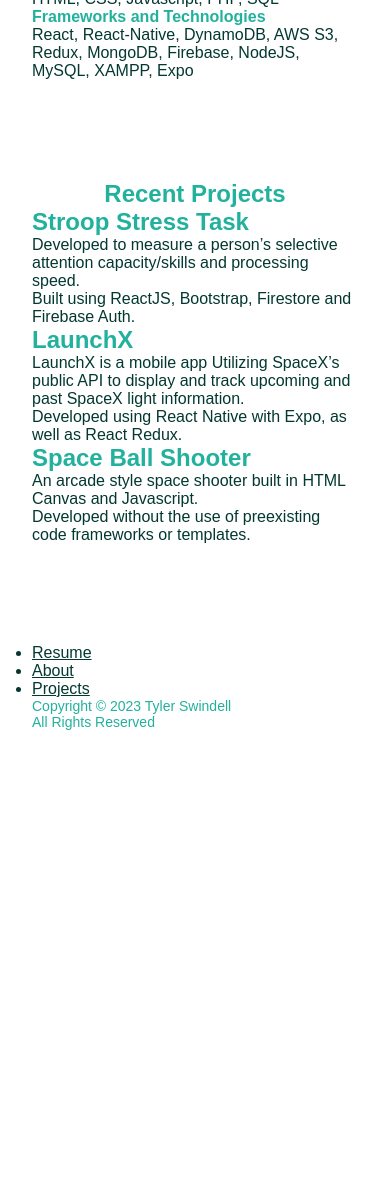
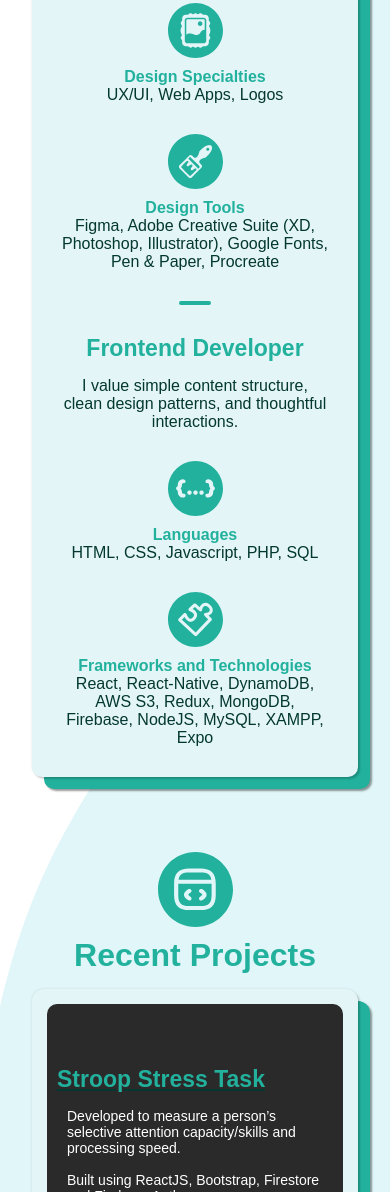
Before and after one commit to TylerSwindell/Portfolio, a plain HTML site: page index.html in a window 390 px wide. Shown: the part 808-2000 px from the top of the page. Before the commit the page ends 1570 px from the top, so only its background shows below. Drawn offline with Linux system fonts and the light colour scheme; a web font is replaced by a local one.

Commit message:
Mobile site styling compelete. Need to build out burger icon menu

```diff
--- a/index.html
+++ b/index.html
@@ -10,12 +10,15 @@
       href="https://fonts.googleapis.com/css2?family=Chivo:ital,wght@0,100;0,200;0,400;0,500;0,600;0,700;0,800;0,900;1,100;1,200;1,300;1,400;1,500;1,600;1,700;1,800;1,900&display=swap"
       rel="stylesheet"
     />
-    <link rel="stylesheet" href="style.css" />
+		<link rel="stylesheet" href="styles/headers.css">
+    <link rel="stylesheet" href="styles/style.css" />
+    <link rel="stylesheet" href="styles/hamburger-icon.css">
+		<link rel="stylesheet" href="styles/media_queries.css">
     <title>Tyler Swindell. Design.</title>
   </head>
 
   <body>
-    <main>
+    <div class="container">
       <!-- HEADER SECTION -->
       <header>
         <div class="hamburger-icon">
@@ -27,12 +30,13 @@
       </header>
       <!-- END HEADER SECTION -->
 
+      <main>
       <!-- ABOUT SECTION -->
       <section id="about" class="about" name="about">
         <div class="portfolio-image"></div>
         <div>
-          <p class="semibold-text sz-xxl dark-sf">Hello!</p>
-          <h1 class="light-text sz-lg">My name is <span class="medium-text italic dark-sf">Tyler Swindell</h1>
+          <p class="sz-xxl dark-sf">Hello!</p>
+          <h1 class="light-text sz-lg">My name is <span class="sz-lg medium-text italic dark-sf">Tyler Swindell</h1>
           <p class="light-text sz-md">
             I am a multidisciplinary design professional with over a decade in
             the visual design field focusing on frontend web development.
@@ -43,38 +47,39 @@
 
       <!-- SKILLS AND INTERESTS SECTION -->
       <section id="skills" class="skills" name="skills">
-        <div class="lg-icon"></div>
-        <h2 class="semibold-text sz-lg">Skills and Interests</h2>
-        <div>
-          <h3 class="semibold-text sz-m">Designer</h3>
+        <img class="lg-icon dark-seafoam-filter" src="imgs/0_skills-and-interests.svg" alt="Head and Shoulders Icon">
+
+        <h2>Skills and Interests</h2>
+        <div class="content">
+          <h3>Designer</h3>
           <p>
             I value simple content structure, clean design patterns, and
             thoughtful interactions.
           </p>
 
-          <div class="md-icon"></div>
-          <h4>Design Specialist</h4>
-          <p>UX, UI, Web Apps, Logos</p>
+          <img class="md-icon dark-seafoam-filter" src="imgs/1_design-specialties.svg" alt="Framed Painting Icon">
+          <h4>Design Specialties</h4>
+          <p>UX/UI, Web Apps, Logos</p>
 
-          <div class="md-icon"></div>
+          <img class="md-icon dark-seafoam-filter" src="imgs/2_design-tools.svg" alt="Paint Brush Icon">
           <h4>Design Tools</h4>
           <p>
-            Figma, Adobe Creative Suite, Font Awesome, Pen & Paper, Procreate
+            Figma, Adobe Creative Suite (XD, Photoshop, Illustrator), Google Fonts, Pen & Paper, Procreate
           </p>
 
           <hr />
 
-          <h3 class="semibold-text">Frontend Developer</h3>
+          <h3>Frontend Developer</h3>
           <p>
             I value simple content structure, clean design patterns, and
             thoughtful interactions.
           </p>
 
-          <div class="md-icon"></div>
+          <img class="md-icon dark-seafoam-filter" src="imgs/3_languages.svg" alt="Curly Brackets and Ellipses Icon">
           <h4>Languages</h4>
           <p>HTML, CSS, Javascript, PHP, SQL</p>
 
-          <div class="md-icon"></div>
+          <img class="md-icon dark-seafoam-filter" src="imgs/4_framworks-technology.svg" alt="Puzzle Piece Icon">
           <h4>Frameworks and Technologies</h4>
           <p>
             React, React-Native, DynamoDB, AWS S3, Redux, MongoDB, Firebase,
@@ -86,40 +91,58 @@
 
       <!-- PROJECTS SECTION -->
       <section id="projects" class="projects" name="projects">
-        <div class="lg-icon"></div>
-        <h2 class="semibold-text sz-lg">Recent Projects</h2>
+        <img class="lg-icon dark-seafoam-filter" src="imgs/5_recent-projects.svg" alt="Terminal and Arrow Brackets Icon">
+        <h2>Recent Projects</h2>
+        <div class="projects-container">
           <div class="project-item">
-          <h3 class="semibold-text sz-lg">Stroop Stress Task</h3>
+            <div class="project-item-content">
+              <a href="https://tylerswindell.design/">
+                <h3>Stroop Stress Task</h3>
+              </a>
               <p>
                 Developed to measure a person’s selective attention capacity/skills
                 and processing speed.
                 <br />
+                <br />
                 Built using ReactJS, Bootstrap, Firestore and Firebase Auth.
               </p>
             </div>
+          </div>
 
-        <div class="project-item">
-          <h3 class="semibold-text sz-lg">LaunchX</h3>
+          <div class="project-item drop-border">
+            <div class="project-item-content">
+              <a href="https://github.com/TylerSwindell/LaunchX">
+                <h3>LaunchX</h3>
+              </a>
               <p>
                 LaunchX is a mobile app Utilizing SpaceX’s public API to display and
                 track upcoming and past SpaceX light information.
                 <br />
+                <br />
                 Developed using React Native with Expo, as well as React Redux.
               </p>
             </div>
+          </div>
 
           <div class="project-item">
-          <h3 class="semibold-text sz-lg">Space Ball Shooter</h3>
+            <div class="project-item-content">
+              <a href="">
+                <h3>Space Ball Shooter</h3>
+              </a>
               <p>
                 An arcade style space shooter built in HTML Canvas and Javascript.
+                <br />
                 <br />
                 Developed without the use of preexisting code frameworks or
                 templates.
               </p>
             </div>
+          </div>
+
+        </div>
       </section>
       <!-- END PROJECTS SECTION -->
-
+    </main>
       <!-- FOOTER SECTION -->
       <footer>
         <nav>
@@ -134,9 +157,17 @@
             <li><a href="#projects">Projects</a></li>
           </ul>
         </nav>
-        <p class="copyright sz-sm dark-sf" name="copyright">Copyright © 2023 Tyler Swindell <br> All Rights Reserved</p>
-        <div class="social-icons"></div>
+        <p class="copyright dark-sf" name="copyright">Copyright &copy 2023 Tyler Swindell <br> All Rights Reserved</p>
+        <div class="social-icons">
+          <a href="https://github.com/tylerswindell">
+            <img class="sm-icon dark-seafoam-filter" src="imgs/github-svgrepo-com.svg" alt="GitHub Logo Icon">
+          </a>
+
+          <a href="https://www.linkedin.com/in/tylerswindell/">
+            <img class="sm-icon dark-seafoam-filter" src="imgs/linkedin-round-svgrepo-com.svg" alt="LinkedIn Logo Icon">
+          </a>
+        </div>
       </footer>
-    </main>
+    </div>
   </body>
 </html>
--- a/style.css
+++ /dev/null
@@ -1,157 +0,0 @@
-:root {
-  --dark-sf: #22b19d;
-  --darker-sf: #033830;
-  --pfolio-img: 190px;
-}
-
-*,
-html {
-  margin: 0;
-  padding: 0;
-  box-sizing: border-box;
-  font-family: "Chivo", sans-serif;
-  color: var(--darker-sf);
-}
-
-header {
-  margin-bottom: 25px;
-}
-
-/* Section Styling */
-section {
-  display: flex;
-  flex-direction: column;
-  align-items: center;
-  margin-bottom: 100px;
-}
-
-/* Text Styling */
-.light-text {
-  font-weight: 300;
-}
-
-.medium-text {
-  font-weight: 500;
-}
-
-.semibold-text {
-  font-weight: 600;
-}
-
-.sz-sm {
-  font-size: 14px;
-}
-
-.sz-md {
-  font-size: 16px;
-}
-
-.sz-lg {
-  font-size: 24px;
-}
-
-.sz-xl {
-  font-size: x-large;
-}
-
-.sz-xxl {
-  font-size: 70px;
-}
-
-.italic {
-  font-style: italic;
-}
-
-/* Text Color */
-.dark-sf,
-h1,
-h2,
-h3,
-h4 {
-  color: var(--dark-sf);
-}
-
-/* Custom Element Styling */
-
-.portfolio-image {
-  width: var(--pfolio-img);
-  height: var(--pfolio-img);
-  border-radius: 50%;
-  border: 10px solid var(--dark-sf);
-  background-image: url("/imgs/me_500x500.png");
-  background-position: center;
-  background-size: cover;
-}
-
-@media screen and (max-width: 576px) {
-  /* CSS rules for small screens */
-  main {
-    margin: 2rem;
-  }
-
-  header {
-    display: flex;
-    justify-content: end;
-  }
-
-  .hamburger-icon {
-    display: flex;
-    flex-direction: column;
-    justify-content: space-between;
-    align-items: end;
-    visibility: visible;
-    width: 60px;
-    height: 35px;
-  }
-
-  .hb-line {
-    border: 3px solid var(--dark-sf);
-    border-radius: 3px;
-    width: 100%;
-  }
-
-  .hb-line:nth-of-type(2) {
-    width: 90%;
-  }
-
-  .hb-line:nth-of-type(3) {
-    width: 55%;
-  }
-}
-
-@media screen and (min-width: 577px) and (max-width: 768px) {
-  /* CSS rules for medium screens */
-}
-
-@media screen and (min-width: 769px) and (max-width: 992px) {
-  /* CSS rules for large screens */
-}
-
-@media screen and (min-width: 993px) and (max-width: 1200px) {
-  /* CSS rules for extra-large screens */
-}
-
-@media screen and (min-width: 1201px) {
-  /* CSS rules for extra-extra-large screens */
-}
-
-@media only screen and (-webkit-min-device-pixel-ratio: 2),
-  only screen and (min--moz-device-pixel-ratio: 2),
-  only screen and (-o-min-device-pixel-ratio: 2/1),
-  only screen and (min-device-pixel-ratio: 2),
-  only screen and (min-resolution: 192dpi),
-  only screen and (min-resolution: 2dppx) {
-  /* CSS rules for retina displays */
-}
-
-@media screen and (orientation: landscape) {
-  /* CSS rules for landscape orientation */
-}
-
-@media screen and (orientation: portrait) {
-  /* CSS rules for portrait orientation */
-}
-
-@media print {
-  /* CSS rules for printing */
-}
--- /dev/null
+++ b/styles/headers.css
@@ -0,0 +1,93 @@
+:root {
+  --dark-sf: #22b19d;
+  --darker-sf: #033830;
+  --section-color: #e4f5f8;
+  --pfolio-img: 190px;
+  --sm-text-size: 14px;
+  --md-text-size: 16px;
+  --lg-text-size: 23px;
+  --xl-text-size: 32px;
+  --xxl-text-size: 70px;
+  --light-text-weight: 300;
+  --medium-text-weight: 500;
+  --semibold-text-weight: 600;
+
+  --backdrop: -0.5px -0.5px 2px rgba(0, 0, 0, 0.08),
+    2px 2px 2px rgba(0, 0, 0, 0.2), 12px 12px 0px var(--dark-sf),
+    14px 14px 2px rgba(0, 0, 0, 0.4);
+}
+
+*,
+html {
+  margin: 0;
+  padding: 0;
+  box-sizing: border-box;
+  font-family: "Chivo", sans-serif;
+  color: var(--darker-sf);
+  font-weight: var(--light-text-weight);
+  font-size: var(--md-text-size);
+}
+
+header {
+  margin-bottom: 25px;
+}
+
+/* Text Styling */
+.light-text {
+  font-weight: var(--light-text-weight);
+}
+
+.medium-text {
+  font-weight: var(--medium-text-weight);
+}
+
+.semibold-text {
+  font-weight: var(--semibold-text-weight);
+}
+
+.sz-sm {
+  font-size: var(--sm-text-size);
+}
+
+.sz-md {
+  font-size: var(--md-text-size);
+}
+
+.sz-lg {
+  font-size: var(--lg-text-size);
+}
+
+.sz-xl {
+  font-size: var(--xl-text-size);
+}
+
+.sz-xxl {
+  font-size: var(--xxl-text-size);
+}
+
+.italic {
+  font-style: italic;
+}
+
+/* Text Color */
+.dark-sf,
+h1,
+h2,
+h3,
+h4 {
+  color: var(--dark-sf);
+  font-weight: var(--semibold-text-weight);
+}
+
+h2,
+h3 {
+  margin-bottom: 15px;
+}
+
+h2 {
+  font-size: var(--xl-text-size);
+}
+
+h3 {
+  font-size: var(--lg-text-size);
+}
--- /dev/null
+++ b/styles/media_queries.css
@@ -0,0 +1,53 @@
+@media screen and (max-width: 576px) {
+  /* CSS rules for small screens */
+  body > div.container {
+    padding: 2rem;
+    background: url("/imgs/bg.svg");
+    background-position: center;
+    background-size: cover;
+    background-repeat: no-repeat;
+    margin-bottom: 25px;
+  }
+
+  header {
+    display: flex;
+    justify-content: end;
+  }
+}
+
+@media screen and (min-width: 577px) and (max-width: 768px) {
+  /* CSS rules for medium screens */
+}
+
+@media screen and (min-width: 769px) and (max-width: 992px) {
+  /* CSS rules for large screens */
+}
+
+@media screen and (min-width: 993px) and (max-width: 1200px) {
+  /* CSS rules for extra-large screens */
+}
+
+@media screen and (min-width: 1201px) {
+  /* CSS rules for extra-extra-large screens */
+}
+
+@media only screen and (-webkit-min-device-pixel-ratio: 2),
+  only screen and (min--moz-device-pixel-ratio: 2),
+  only screen and (-o-min-device-pixel-ratio: 2/1),
+  only screen and (min-device-pixel-ratio: 2),
+  only screen and (min-resolution: 192dpi),
+  only screen and (min-resolution: 2dppx) {
+  /* CSS rules for retina displays */
+}
+
+@media screen and (orientation: landscape) {
+  /* CSS rules for landscape orientation */
+}
+
+@media screen and (orientation: portrait) {
+  /* CSS rules for portrait orientation */
+}
+
+@media print {
+  /* CSS rules for printing */
+}
--- /dev/null
+++ b/styles/style.css
@@ -0,0 +1,145 @@
+/* Section Styling */
+section {
+  display: flex;
+  flex-direction: column;
+  align-items: center;
+  margin-bottom: 75px;
+}
+
+section#skills > div.content {
+  display: flex;
+  flex-direction: column;
+  align-items: center;
+  background-color: var(--section-color);
+  border-radius: 10px;
+  padding: 30px 30px 0;
+  box-shadow: var(--backdrop);
+}
+
+div.content > p {
+  text-align: center;
+  margin-bottom: 30px;
+}
+
+div.content > h4,
+div.content > h3 {
+  text-align: center;
+}
+
+/* Custom Element Styling */
+
+hr {
+  width: 12%;
+  border: 2px solid var(--dark-sf);
+  border-radius: 2px;
+  margin-bottom: 30px;
+}
+
+.portfolio-image {
+  width: var(--pfolio-img);
+  height: var(--pfolio-img);
+  border-radius: 50%;
+  border: 10px solid var(--dark-sf);
+  background-image: url("/imgs/me_500x500.png");
+  background-position: center;
+  background-size: cover;
+}
+
+.dark-seafoam-filter {
+  filter: invert(50%) sepia(100%) saturate(335%) hue-rotate(122deg)
+    brightness(95%) contrast(89%);
+}
+
+.md-icon,
+.lg-icon {
+  margin-bottom: 10px;
+}
+
+.sm-icon {
+  width: 25px;
+  height: 25px;
+  margin: 10px;
+}
+
+.md-icon {
+  width: 55px;
+  height: 55px;
+}
+
+.lg-icon {
+  width: 75px;
+  height: 75px;
+  margin-bottom: 10px;
+}
+
+.project-container {
+  display: flex;
+  flex-direction: column;
+}
+
+.project-item {
+  background-color: var(--section-color);
+  padding: 15px;
+  min-height: 250px;
+  height: 250px;
+  margin-bottom: 35px;
+  border-radius: 12px;
+  box-shadow: var(--backdrop);
+}
+
+.project-item-content {
+  display: flex;
+  flex-direction: column;
+  justify-content: end;
+  background-color: rgb(42, 42, 42);
+  padding: 10px;
+  height: 100%;
+  border-radius: 10px;
+}
+
+.project-item-content > p {
+  color: white;
+  padding: 0 10px 10px;
+  font-size: var(--sm-text-size);
+  font-weight: var(--medium-text-weight);
+}
+
+.social-icons {
+  display: flex;
+  justify-content: space-between;
+  margin: 15px;
+  width: 25%;
+}
+
+footer {
+  display: flex;
+  align-items: center;
+  justify-items: center;
+  flex-direction: column;
+}
+
+footer > nav {
+  width: 75%;
+  margin-bottom: 25px;
+}
+
+footer > p.copyright {
+  text-align: center;
+  font-weight: var(--medium-text-weight);
+  font-size: 14px;
+}
+
+footer > nav > ul {
+  display: flex;
+  justify-content: space-around;
+}
+
+footer > nav > ul > li {
+  list-style-type: none;
+}
+
+footer > nav > ul > li > a,
+footer > nav > ul > li > a:visited {
+  color: var(--dark-sf);
+  font-weight: 400;
+}
```
Also changed, not shown: styles/hamburger-icon.css (added, +24 -0 lines), imgs/0_skills-and-interests.svg (added), imgs/1_design-specialties.svg (added), imgs/2_design-tools.svg (added), imgs/3_languages.svg (added), imgs/4_framworks-technology.svg (added), imgs/5_recent-projects.svg (added), imgs/6_write-me.svg (added), imgs/bg.svg (added), imgs/github-svgrepo-com.svg (added), imgs/linkedin-round-svgrepo-com.svg (added), 1 other file. Lines whose indentation alone changed are shown as unchanged.
